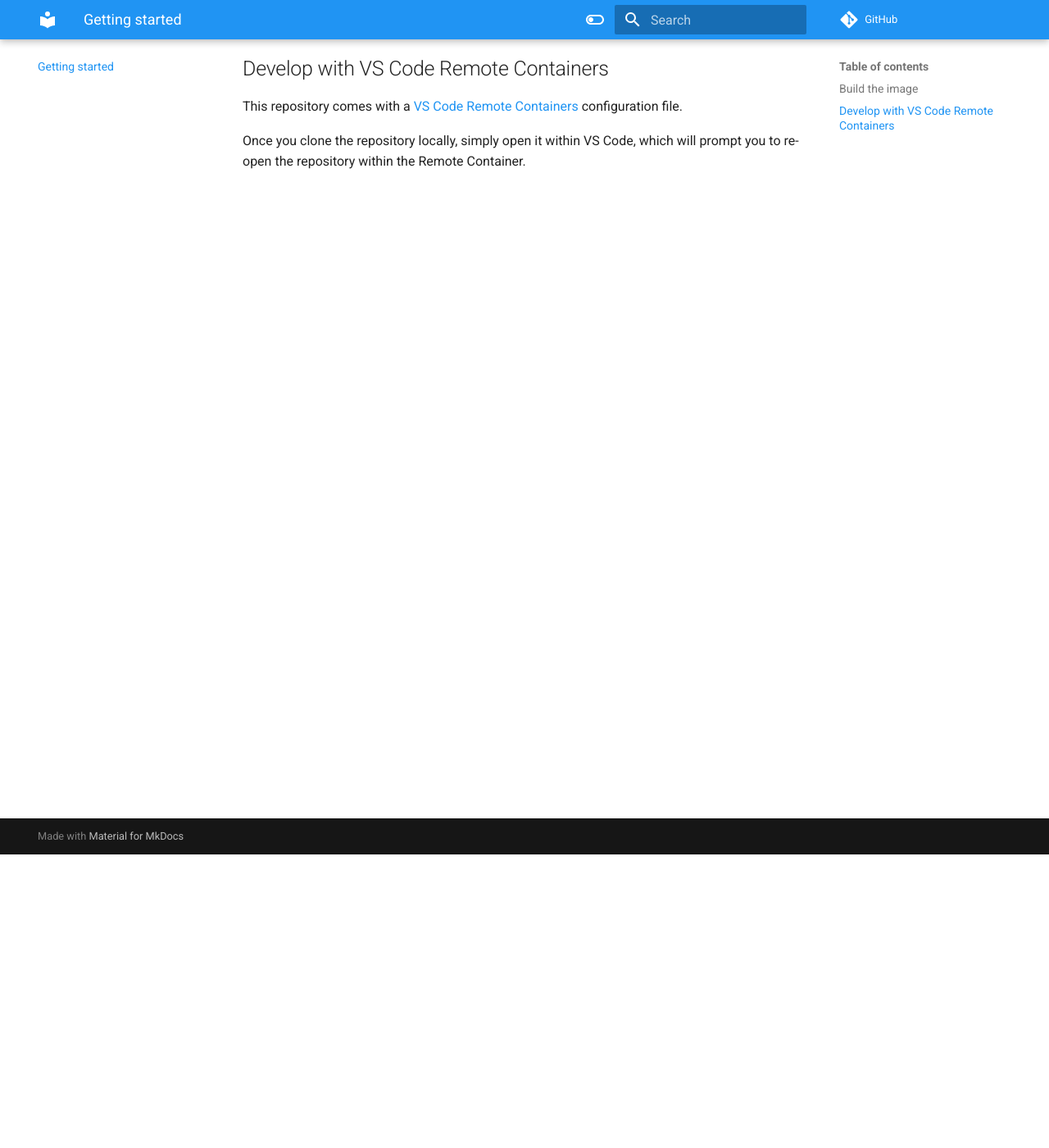
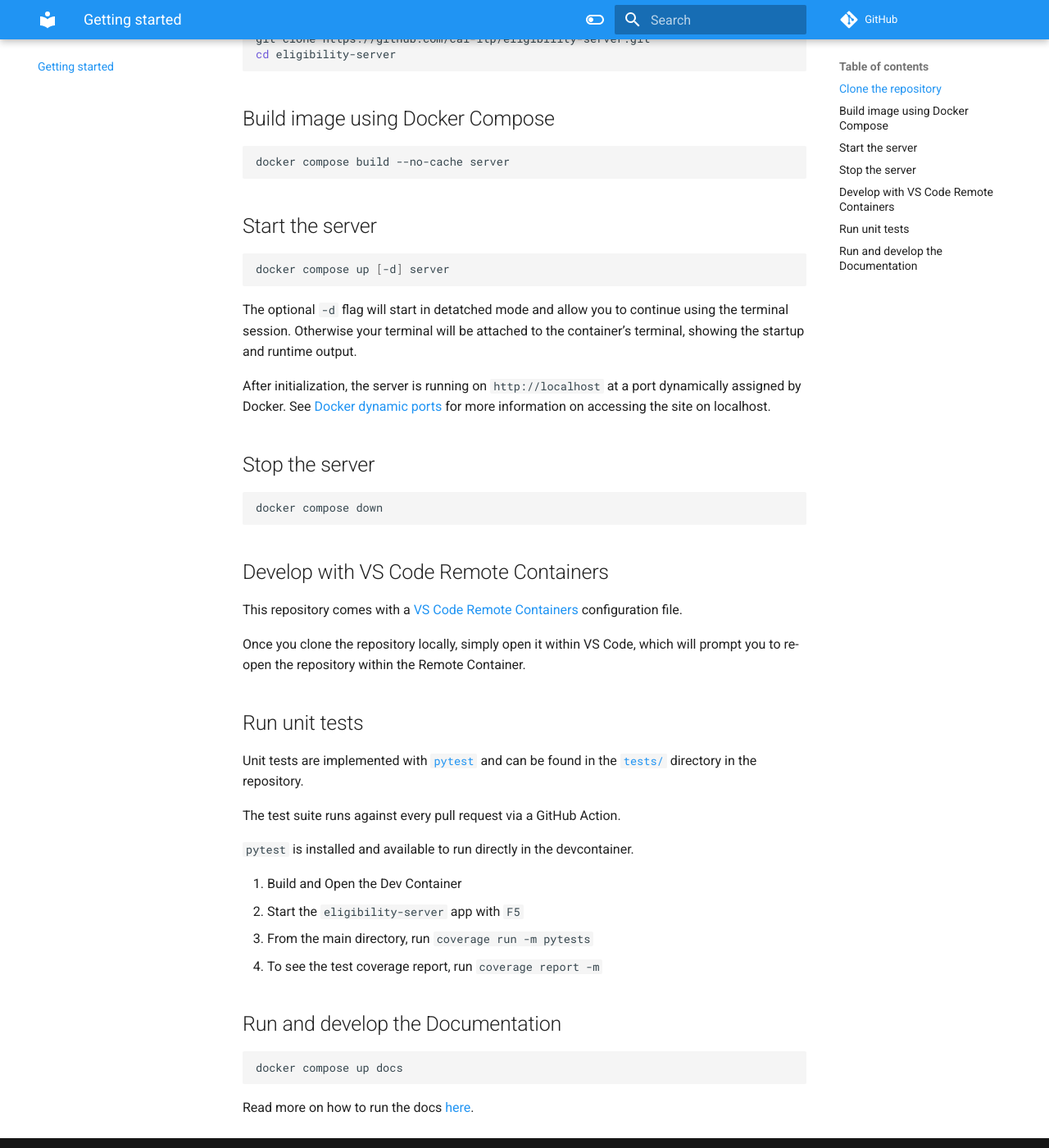
Before and after one commit to cal-itp/eligibility-server, an MkDocs documentation site: the page built from docs/getting-started.md, in a window 1280 px wide and 1400 px high, scrolled down 358 px. Shown: the whole window at 82% size. Built offline with MkDocs 1.6.1 and Material for MkDocs 9.7.7, drawn with Linux system fonts in a browser that asks for light colours; nearby versions of some CDN libraries; comment, search, counter and statistics services are not loaded; some of the changed text lies outside the part shown.

Commit message:
docs: update docs

````diff
--- a/docs/getting-started.md
+++ b/docs/getting-started.md
@@ -1,16 +1,61 @@
 # Getting started
 
-Requires [Docker](https://docs.docker.com/get-docker/) and VS Code.
+Running the Eligibility Server application in a local, non-production environment requires [Docker](https://docs.docker.com/get-docker/).
 
-## Build the image
+The following commands should be run in a terminal program like `bash`.
+
+## Clone the repository
 
 ```bash
-docker build server
+git clone https://github.com/cal-itp/eligibility-server.git
+cd eligibility-server
+```
+
+## Build image using Docker Compose
+
+```bash
+docker compose build --no-cache server
+```
+
+## Start the server
+
+```bash
+docker compose up [-d] server
+```
+
+The optional `-d` flag will start in detatched mode and allow you to continue using the terminal session. Otherwise your terminal will be attached to the container’s terminal, showing the startup and runtime output.
+
+After initialization, the server is running on `http://localhost` at a port dynamically assigned by Docker. See [Docker dynamic ports](https://docs.calitp.org/benefits/getting-started/docker-dynamic-ports/) for more information on accessing the site on localhost.
+
+## Stop the server
+
+```bash
+docker compose down
 ```
 
 ## Develop with VS Code Remote Containers
 
-This repository comes with a [VS Code Remote Containers](https://code.visualstudio.com/docs/remote/containers)
-configuration file.
+This repository comes with a [VS Code Remote Containers](https://code.visualstudio.com/docs/remote/containers) configuration file.
 
 Once you clone the repository locally, simply open it within VS Code, which will prompt you to re-open the repository within the Remote Container.
+
+## Run unit tests
+
+Unit tests are implemented with [`pytest`](https://docs.pytest.org/en/6.2.x/) and can be found in the [`tests/`](https://github.com/cal-itp/eligibility-server/tree/main/tests) directory in the repository.
+
+The test suite runs against every pull request via a GitHub Action.
+
+`pytest` is installed and available to run directly in the devcontainer.
+
+1. Build and Open the Dev Container
+2. Start the `eligibility-server` app with `F5`
+3. From the main directory, run `coverage run -m pytests`
+4. To see the test coverage report, run `coverage report -m`
+
+## Run and develop the Documentation
+
+```bash
+docker compose up docs
+```
+
+Read more on how to run the docs [here](https://docs.calitp.org/benefits/getting-started/documentation/).
````
Also changed, not shown: README.md (+1 -26 lines), docs/API/README.md (+1 -4 lines), docs/README.md (+32 -8 lines), docs/releases.md (added, +15 -0 lines).
